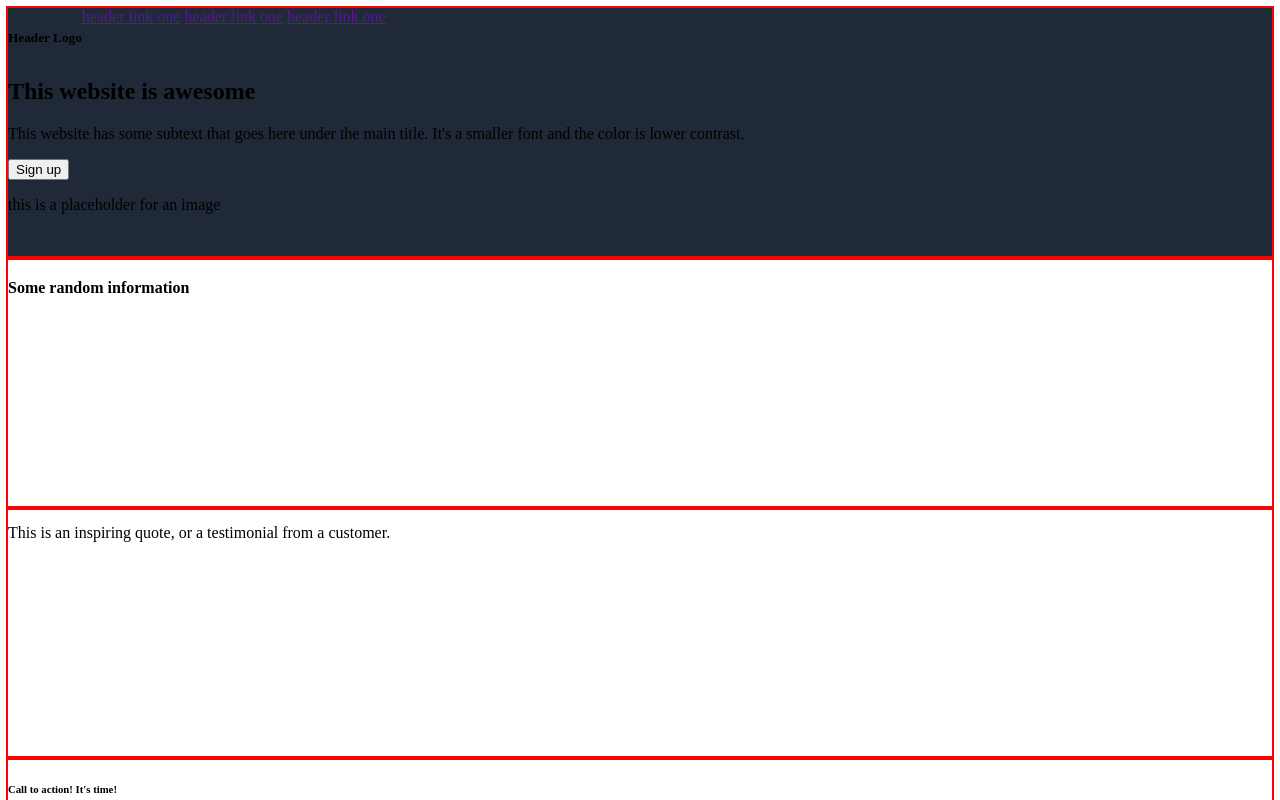
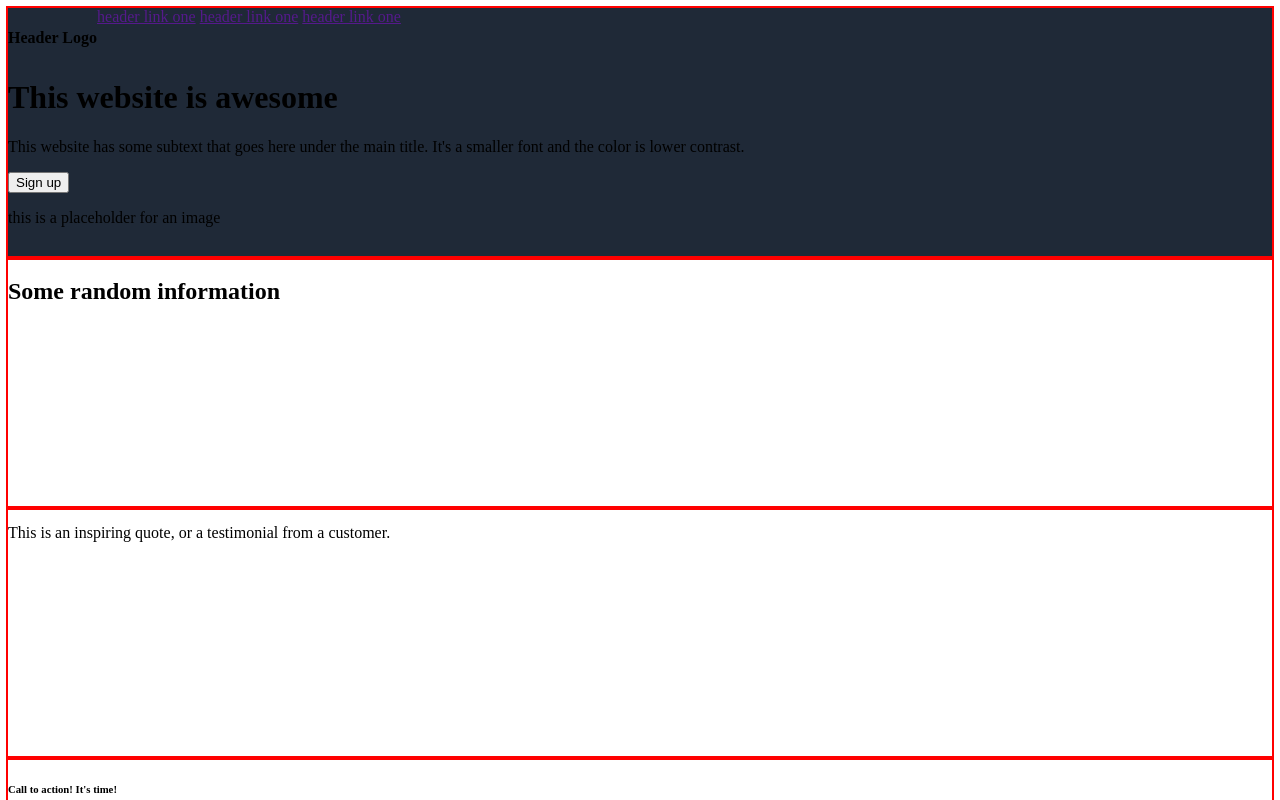
Before and after one commit to teige6/O-Project-1, a plain HTML site: page index.html in a window 1280 px wide. Shown: the top 800 px of the page. Drawn offline with Linux system fonts and the light colour scheme.

Commit message:
day #2 of editing, added some div boxes

```diff
--- a/index.html
+++ b/index.html
@@ -12,7 +12,7 @@
         <div class="sect1">
             <div class="header-tab">
                 <div class="header-logo">
-                    <h5>Header Logo</h5>
+                    <h4>Header Logo</h4>
                 </div>
                 <div class="header-link">
                     <a href="">header link one</a>
@@ -20,17 +20,32 @@
                     <a href="">header link one</a>
                 </div>
             </div>
-            <h2>This website is awesome</h2>
+            <div class="sect1-body">
+                <div class="sect1-left">
+                    <h1>This website is awesome</h1>
                     <p>This website has some subtext that goes here under the main title. It's a smaller font and the color is lower contrast.</p>
                     <button class="signup-btn">
                         Sign up
                     </button>
+                </div>
+                <div class="sect1-right">
                     <div class="placeholder">
                         <p>this is a placeholder for an image</p>
                     </div>
                 </div>
+            </div>
+        </div>
         <div class="sect2">
-            <h4>Some random information</h4>
+            <div class="sect2-header">
+                <h2>Some random information</h2>
+            </div>
+            <div class="sect-body">
+                <div></div>
+                <div></div>
+                <div></div>
+                <div></div>
+            </div>
+
             <div class="cbset1"></div>
             <div class="cbset2"></div>
             <div class="cbset3"></div>
```
Lines whose indentation alone changed are shown as unchanged.
